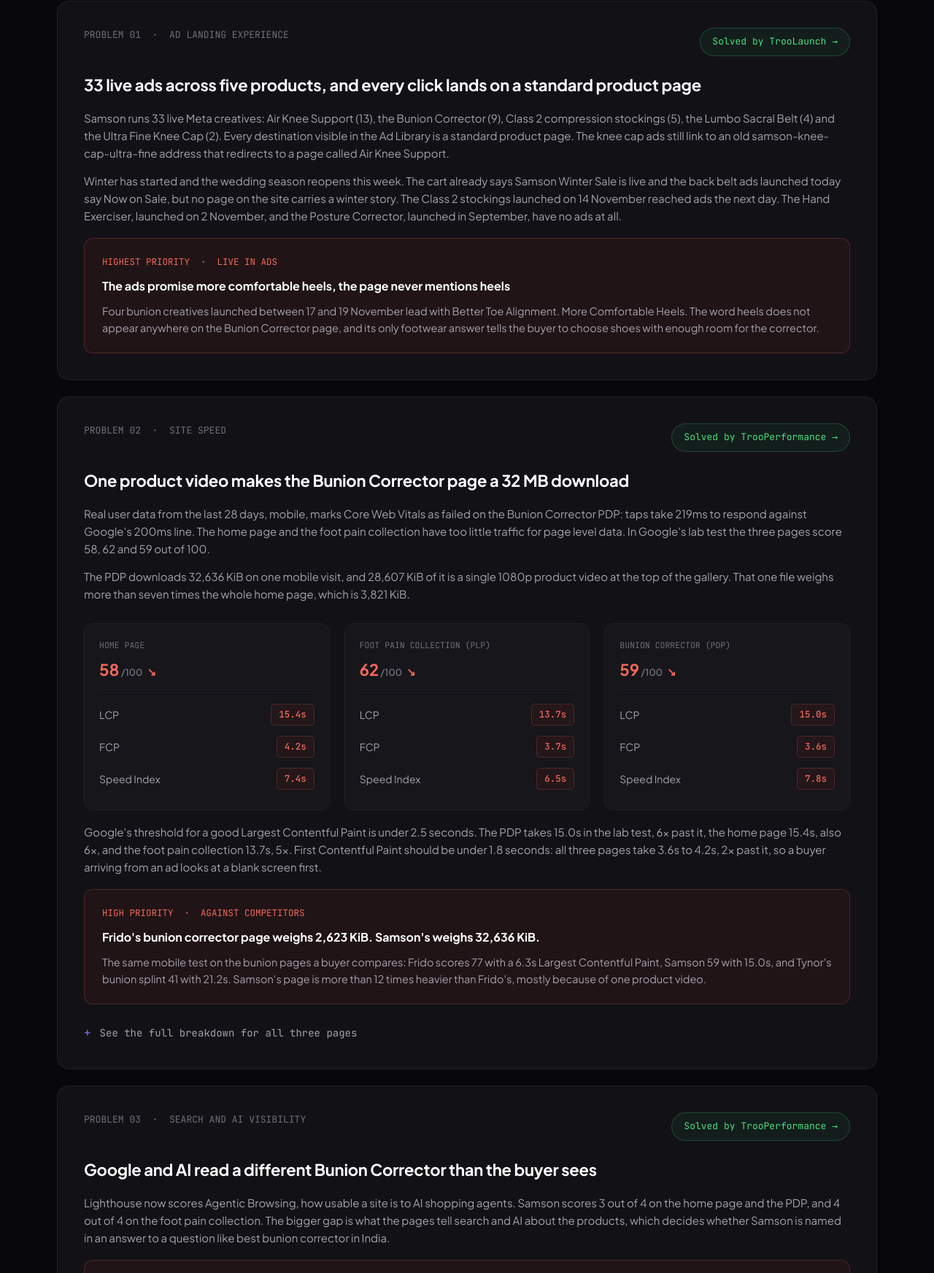
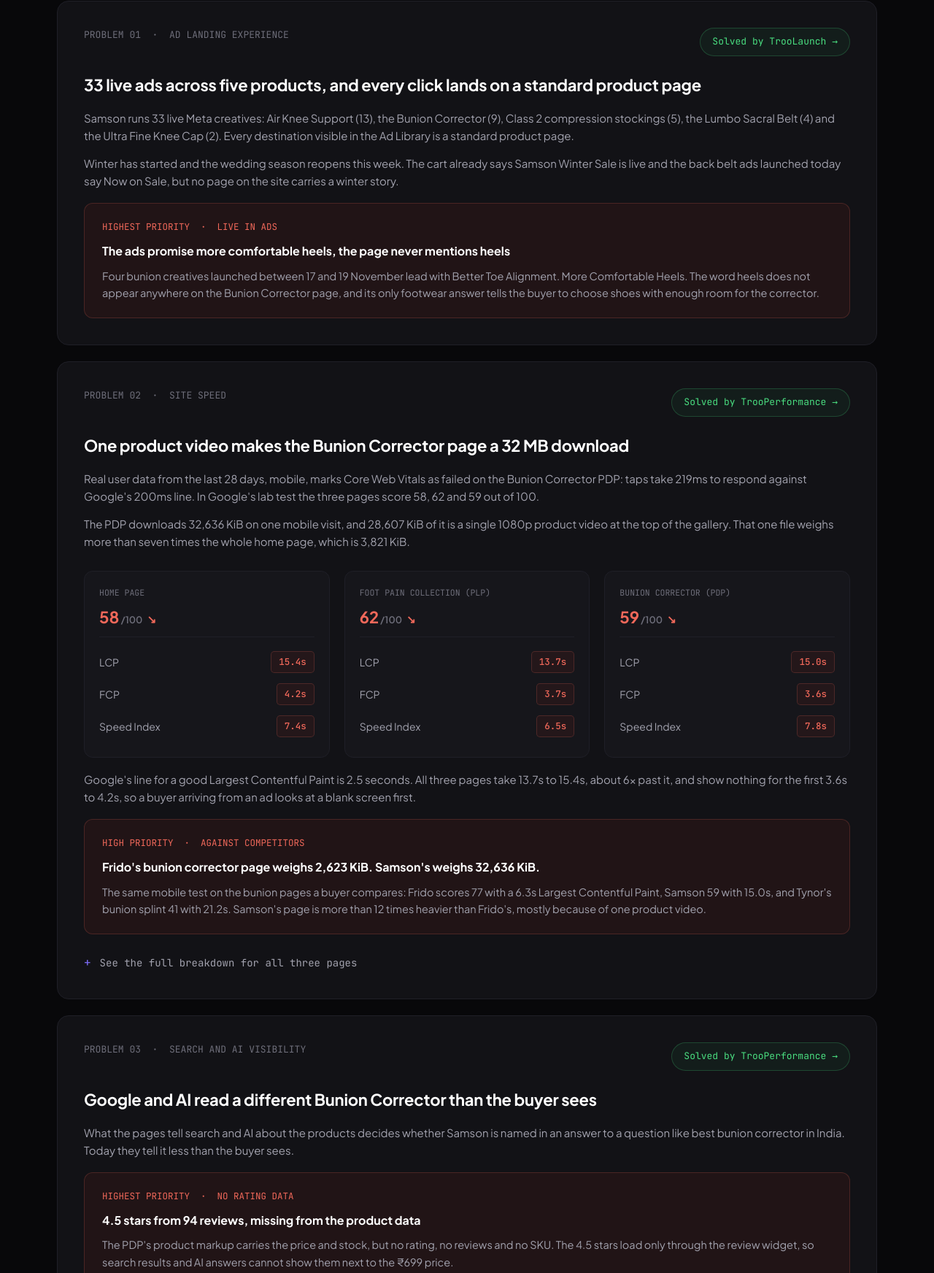
Before and after one commit to purrieie/samson-revamp, a plain HTML site: page index.html in a window 1280 px wide. Shown: the part 1791-3535 px from the top of the page at 73% size. Drawn offline with Linux system fonts and the light colour scheme.

Commit message:
Six buyer questions, trimmed audit
Co-Authored-By: Claude Opus 5.5 <noreply@anthropic.com>
Claude-Session: https://claude.ai/code/session_019sw9C8JLG7MjTqx6LMhuLa

```diff
--- a/index.html
+++ b/index.html
@@ -521,8 +521,8 @@ p.fix b{color:var(--green)}
       <a class="pill" href="#sol-troolaunch">Solved by TrooLaunch &rarr;</a>
     </div>
     <h3>33 live ads across five products, and every click lands on a standard product page</h3>
-    <p>Samson runs 33 live Meta creatives: Air Knee Support (13), the Bunion Corrector (9), Class 2 compression stockings (5), the Lumbo Sacral Belt (4) and the Ultra Fine Knee Cap (2). Every destination visible in the Ad Library is a standard product page. The knee cap ads still link to an old samson-knee-cap-ultra-fine address that redirects to a page called Air Knee Support.</p>
-    <p>Winter has started and the wedding season reopens this week. The cart already says Samson Winter Sale is live and the back belt ads launched today say Now on Sale, but no page on the site carries a winter story. The Class 2 stockings launched on 14 November reached ads the next day. The Hand Exerciser, launched on 2 November, and the Posture Corrector, launched in September, have no ads at all.</p>
+    <p>Samson runs 33 live Meta creatives: Air Knee Support (13), the Bunion Corrector (9), Class 2 compression stockings (5), the Lumbo Sacral Belt (4) and the Ultra Fine Knee Cap (2). Every destination visible in the Ad Library is a standard product page.</p>
+    <p>Winter has started and the wedding season reopens this week. The cart already says Samson Winter Sale is live and the back belt ads launched today say Now on Sale, but no page on the site carries a winter story.</p>
 
     <div class="barrier">
       <div class="tag">HIGHEST PRIORITY &nbsp;&middot;&nbsp; LIVE IN ADS</div>
@@ -538,7 +538,7 @@ p.fix b{color:var(--green)}
       <a class="pill" href="#sol-trooperformance">Solved by TrooPerformance &rarr;</a>
     </div>
     <h3>One product video makes the Bunion Corrector page a 32 MB download</h3>
-    <p>Real user data from the last 28 days, mobile, marks Core Web Vitals as failed on the Bunion Corrector PDP: taps take 219ms to respond against Google&#x27;s 200ms line. The home page and the foot pain collection have too little traffic for page level data. In Google&#x27;s lab test the three pages score 58, 62 and 59 out of 100.</p>
+    <p>Real user data from the last 28 days, mobile, marks Core Web Vitals as failed on the Bunion Corrector PDP: taps take 219ms to respond against Google&#x27;s 200ms line. In Google&#x27;s lab test the three pages score 58, 62 and 59 out of 100.</p>
     <p>The PDP downloads 32,636 KiB on one mobile visit, and 28,607 KiB of it is a single 1080p product video at the top of the gallery. That one file weighs more than seven times the whole home page, which is 3,821 KiB.</p>
 
     <div class="speed">
@@ -564,7 +564,7 @@ p.fix b{color:var(--green)}
         <div class="mrow"><span>Speed Index</span><em class="r">7.8s</em></div>
       </div>
     </div>
-    <p class="note">Google&#x27;s threshold for a good Largest Contentful Paint is under 2.5 seconds. The PDP takes 15.0s in the lab test, 6x past it, the home page 15.4s, also 6x, and the foot pain collection 13.7s, 5x. First Contentful Paint should be under 1.8 seconds: all three pages take 3.6s to 4.2s, 2x past it, so a buyer arriving from an ad looks at a blank screen first.</p>
+    <p class="note">Google&#x27;s line for a good Largest Contentful Paint is 2.5 seconds. All three pages take 13.7s to 15.4s, about 6x past it, and show nothing for the first 3.6s to 4.2s, so a buyer arriving from an ad looks at a blank screen first.</p>
 
 
     <div class="barrier">
@@ -614,10 +614,10 @@ p.fix b{color:var(--green)}
       <a class="pill" href="#sol-trooperformance">Solved by TrooPerformance &rarr;</a>
     </div>
     <h3>Google and AI read a different Bunion Corrector than the buyer sees</h3>
-    <p>Lighthouse now scores Agentic Browsing, how usable a site is to AI shopping agents. Samson scores 3 out of 4 on the home page and the PDP, and 4 out of 4 on the foot pain collection. The bigger gap is what the pages tell search and AI about the products, which decides whether Samson is named in an answer to a question like best bunion corrector in India.</p>
+    <p>What the pages tell search and AI about the products decides whether Samson is named in an answer to a question like best bunion corrector in India. Today they tell it less than the buyer sees.</p>
     <div class="barrier"><div class="tag">HIGHEST PRIORITY &nbsp;&middot;&nbsp; NO RATING DATA</div><h4>4.5 stars from 94 reviews, missing from the product data</h4><p>The PDP&#x27;s product markup carries the price and stock, but no rating, no reviews and no SKU. The 4.5 stars load only through the review widget, so search results and AI answers cannot show them next to the ₹699 price.</p></div>
     <div class="barrier"><div class="tag">HIGHEST PRIORITY &nbsp;&middot;&nbsp; TWO DESCRIPTIONS</div><h4>Google reads one description, the buyer reads another</h4><p>The product data carries a 600 word guide Samson already wrote: how a bunion corrector works, that it is not a cure, who should check with a professional first, and five FAQs. The page shows four short bullets and four different FAQs instead, and neither set has FAQ markup, so none of it can be quoted as an answer.</p></div>
-    <div class="barrier"><div class="tag">HIGH PRIORITY &nbsp;&middot;&nbsp; CLAIMS IN PIXELS</div><h4>The biggest claims and the fit chart are images</h4><ul class="kv"><li><b>Claims as pictures.</b> Say goodbye to bunion pain, Precise correction, Shoe friendly design and Made for both feet exist only inside gallery and highlight images.</li><li><b>Fit chart as a picture.</b> Universal, UK 1 to 11 and 20.6 to 28.8 cm foot length live only in the sixth gallery image, under a column labelled INCH that reads 34 to 46.</li><li><b>Guides not linked.</b> The Knowledge Hub has 101 guides, 21 of them on bunions and toes, and they link to the product. The PDP links back to none of them.</li><li><b>The AI agent file is a default.</b> samsonlife.in/llms.txt is the platform&#x27;s standard Agent Instructions file. It never mentions bunions, knees, sizes or the return rule.</li></ul></div>
+    <div class="barrier"><div class="tag">HIGH PRIORITY &nbsp;&middot;&nbsp; CLAIMS IN PIXELS</div><h4>The biggest claims and the fit chart are images</h4><ul class="kv"><li><b>Claims as pictures.</b> Say goodbye to bunion pain, Precise correction, Shoe friendly design and Made for both feet exist only inside gallery and highlight images.</li><li><b>Fit chart as a picture.</b> Universal, UK 1 to 11 and 20.6 to 28.8 cm foot length live only in the sixth gallery image, under a column labelled INCH that reads 34 to 46.</li><li><b>Guides not linked.</b> The Knowledge Hub has 101 guides, 21 of them on bunions and toes, and they link to the product. The PDP links back to none of them.</li></ul></div>
   </div>
 
   <!-- P TROO3D -->
@@ -750,7 +750,7 @@ p.fix b{color:var(--green)}
 
     <div class="feats"><div class="feat"><div class="n">01</div><h4>Audit and fix in 48 hrs</h4><p>We find what slows samsonlife.in down and implement the fixes on a duplicate theme, so nothing touches the live store until Samson has reviewed it.</p></div><div class="feat"><div class="n">02</div><h4>Video on tap, not on load</h4><p>The 28,607 KiB 1080p gallery video becomes a light poster that plays a mobile sized file only when tapped, taking the PDP from 32 MB to a normal mobile load.</p></div><div class="feat"><div class="n">03</div><h4>Scripts on demand</h4><p>GoKwik KwikPass, the cart drawer and Shopify&#x27;s checkout scripts load when the buyer heads to checkout, not on every page view.</p></div></div>
     <div class="subh">FOR SEARCH AND AI, PROBLEM 03</div>
-    <div class="feats"><div class="feat"><div class="n">01</div><h4>Ratings and FAQs in the data</h4><p>Rating, reviews, SKU, price and stock as product markup, plus FAQ markup built from the answers Samson has already written for each product.</p></div><div class="feat"><div class="n">02</div><h4>One description, shown and read</h4><p>The careful description Samson already wrote, shown to buyers and kept in the data, so Google, AI and the buyer read the same claims.</p></div><div class="feat"><div class="n">03</div><h4>Claims as real text</h4><p>Image claims and the fit chart moved into text with the right size labels, the bunion guides linked from the PDP, and an llms.txt that names the range, sizes and return rule.</p></div></div>
+    <div class="feats"><div class="feat"><div class="n">01</div><h4>Ratings and FAQs in the data</h4><p>Rating, reviews, SKU, price and stock as product markup, plus FAQ markup built from the answers Samson has already written for each product.</p></div><div class="feat"><div class="n">02</div><h4>One description, shown and read</h4><p>The careful description Samson already wrote, shown to buyers and kept in the data, so Google, AI and the buyer read the same claims.</p></div><div class="feat"><div class="n">03</div><h4>Claims as real text</h4><p>Image claims and the fit chart moved into text with the right size labels, and the bunion guides linked from the PDP.</p></div></div>
 
     <div class="stats">
       <div class="stat"><b class="sm">+93%<u class="up">&#8599;</u></b><span>Performance score, mobile (31.4 to 60.6)</span></div>
```
